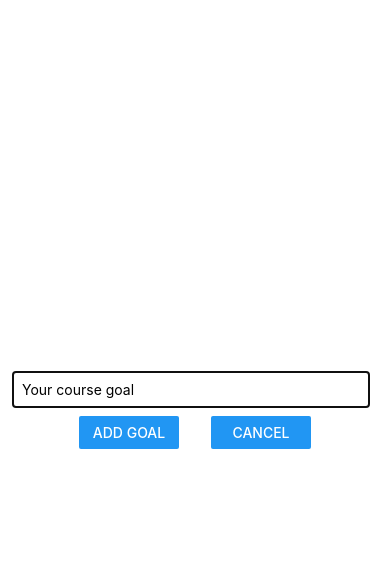
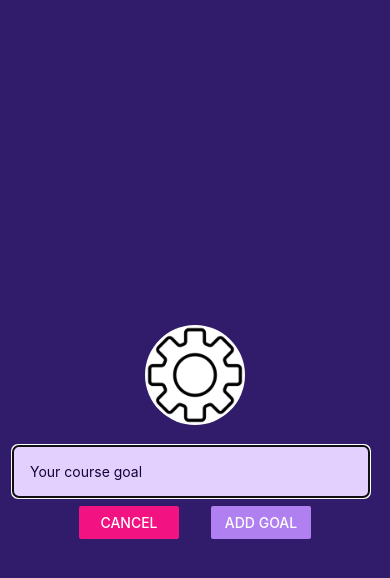
Before and after one commit to CatAvadani/ReacNativeProject, a React Native app: screen / in a window 390 px wide. Both pictures are taken after a click on the button "ADD NEW GOAL". Shown: the top 578 px of the page. Built offline with nearby package versions, Linux system fonts and the light colour scheme.

Commit message:
Adding a little bit of styling

```diff
--- a/App.js
+++ b/App.js
@@ -1,5 +1,7 @@
+import { StatusBar } from 'expo-status-bar';
 import { useState } from 'react';
 import { Button, FlatList, StyleSheet, View } from 'react-native';
+
 import GoalInput from './components/GoalInput';
 import GoalItem from './components/GoalItem';
 
@@ -31,11 +33,14 @@ export default function App() {
   };
 
   return (
+    <>
+      {/* We can set the StatusBar to light to be able to see the top widgets on any screen of the phone */}
+      <StatusBar style='light' />
       <View style={styles.appContainer}>
         <Button
           title='Add New Goal'
           onPress={startAddGoalHandler}
-        color='#5e0acc'
+          color='#7e4dbe'
         />
         <GoalInput
           visible={modalIsVisible}
@@ -58,6 +63,7 @@ export default function App() {
           />
         </View>
       </View>
+    </>
   );
 }
 
@@ -67,6 +73,7 @@ const styles = StyleSheet.create({
     paddingTop: 50,
     paddingHorizontal: 16,
     alignItems: 'center',
+    backgroundColor: '#1e0858',
   },
 
   goalsContainer: {
--- a/app.json
+++ b/app.json
@@ -5,6 +5,7 @@
     "version": "1.0.0",
     "orientation": "portrait",
     "icon": "./assets/icon.png",
+    "backgroundColor": "#1e085a",
     "userInterfaceStyle": "light",
     "splash": {
       "image": "./assets/splash.png",
--- a/components/GoalInput.js
+++ b/components/GoalInput.js
@@ -1,5 +1,12 @@
 import { useState } from 'react';
-import { Button, Modal, StyleSheet, TextInput, View } from 'react-native';
+import {
+  Button,
+  Image,
+  Modal,
+  StyleSheet,
+  TextInput,
+  View,
+} from 'react-native';
 
 export default function GoalInput(props) {
   const [enteredText, setEnteredText] = useState('');
@@ -16,6 +23,10 @@ export default function GoalInput(props) {
   return (
     <Modal visible={props.visible} animationType='slide'>
       <View style={styles.inputContainer}>
+        <Image
+          style={styles.image}
+          source={require('../assets/images/Image1.jpeg')}
+        />
         <TextInput
           onChangeText={goalInputHandler}
           value={enteredText}
@@ -24,10 +35,10 @@ export default function GoalInput(props) {
         />
         <View style={styles.buttonContainer}>
           <View style={styles.button}>
-            <Button title='Add Goal' onPress={addGoalHandler} />
+            <Button title='Cancel' onPress={props.onCancel} color='#f31282' />
           </View>
           <View style={styles.button}>
-            <Button title='Cancel' onPress={props.onCancel} />
+            <Button title='Add Goal' onPress={addGoalHandler} color='#b180f0' />
           </View>
         </View>
       </View>
@@ -40,17 +51,18 @@ const styles = StyleSheet.create({
     flex: 1,
     justifyContent: 'center',
     alignItems: 'center',
-    marginBottom: 24,
     padding: 16,
-    borderBottomWidth: 1,
-    borderBottomColor: 'gray',
+    backgroundColor: '#311b6b',
   },
   textInput: {
     borderWidth: 2,
-    borderColor: '#cccccc',
+    borderColor: '#e4d0ff',
+    borderRadius: 6,
     width: '100%',
     marginRight: 8,
-    padding: 8,
+    padding: 16,
+    color: '#120438',
+    backgroundColor: '#e4d0ff',
   },
   buttonContainer: {
     flexDirection: 'row',
@@ -60,4 +72,10 @@ const styles = StyleSheet.create({
     marginHorizontal: 16,
     marginTop: 8,
   },
+  image: {
+    width: 100,
+    height: 100,
+    margin: 20,
+    borderRadius: 50,
+  },
 });
```
Also changed, not shown: assets/images/Image1.jpeg (added). Lines whose indentation alone changed are shown as unchanged.
